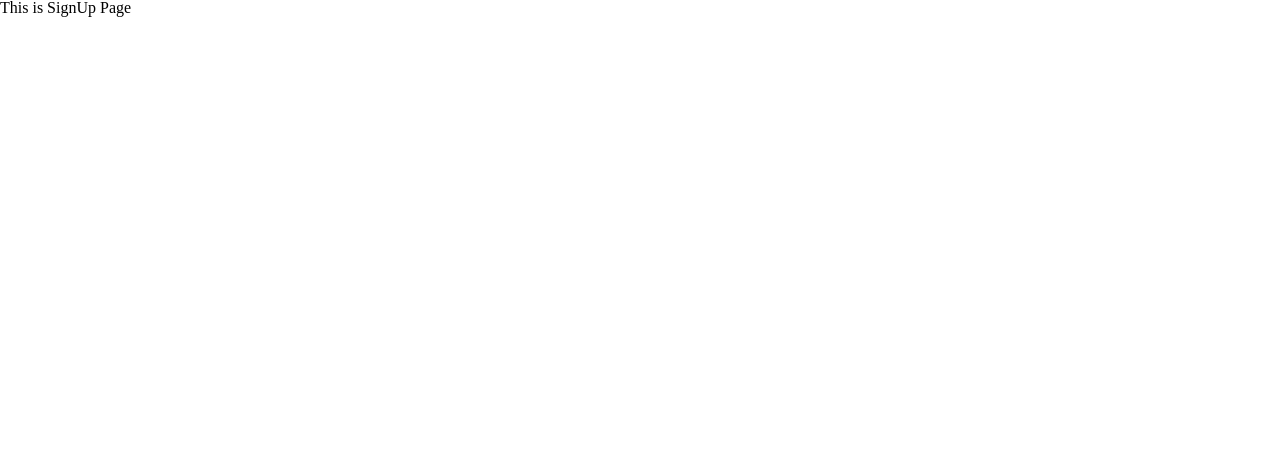
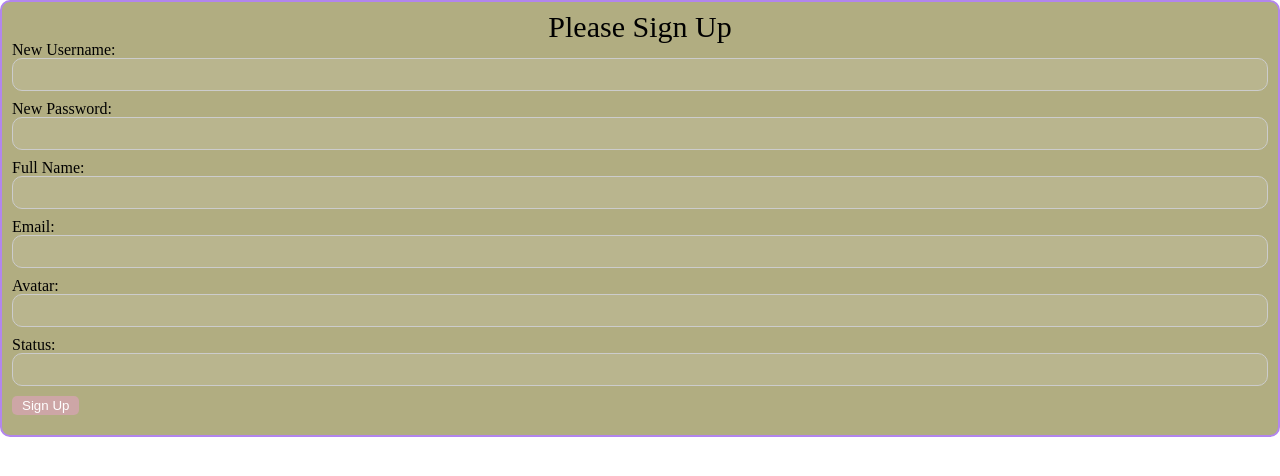
Before and after one commit to yanakiv30/chat, a Next.js app: page /signUp in a window 1280 px wide. Shown: the top 476 px of the page. Built offline with nearby package versions, Linux system fonts and the light colour scheme.

Commit message:
loggedInUser null issue

```diff
--- a/app/_components/SignUp.tsx
+++ b/app/_components/SignUp.tsx
@@ -1,15 +1,15 @@
 "use client"
 
-
-import { faSortAmountAsc } from "@fortawesome/free-solid-svg-icons";
 import { useDispatch } from "react-redux";
-//import { signUpUser } from "../services/auth";
-//import supabase from "../services/supabase";
-import { setIsRegister } from "../../store/userSlice";
+import { setIsRegister, setLoggedInUser } from "../../store/userSlice";
 import { signUpUser } from "../_services/auth";
 import { supabase } from "../_services/supabase";
+import { useRouter } from "next/navigation";
+import { useAppSelector } from "@/store/store";
 
 export default function SignUp() {
+  const router=useRouter();
+  const {loggedInUser} = useAppSelector(store=> store.user);
   const dispatch = useDispatch();
   async function handleSignUp(
     newUsername: string,
@@ -36,20 +36,26 @@ export default function SignUp() {
         .insert([newUser])
         .select();
 
+
       if (error) {
         throw new Error(error.message);
       }
-
+      setLoggedInUser(data[0]);
       const usersAuthData = await supabase
         .from("users_auth")
         .insert([{ user_id: data[0].id, auth_id: authResponse.data.user!.id }])
         .select();
+
     } catch (error: any) {
       const errorMessage = "Error creating user: " + error.message;
       alert(errorMessage);
       console.error(errorMessage);
     }
-    dispatch(setIsRegister(false));
+
+
+    console.log("Successfully SignUp");
+
+    router.push('/dashboard');
   }
   return (
     <div className="login">
--- a/app/signUp/page.tsx
+++ b/app/signUp/page.tsx
@@ -1,7 +1,9 @@
+import SignUp from "../_components/SignUp"
+
 function page() {
     return (
-        <div>
-           <p>This is SignUp Page</p>
+        <div className="background-login">
+           <SignUp/>
         </div>
     )
 }
```
